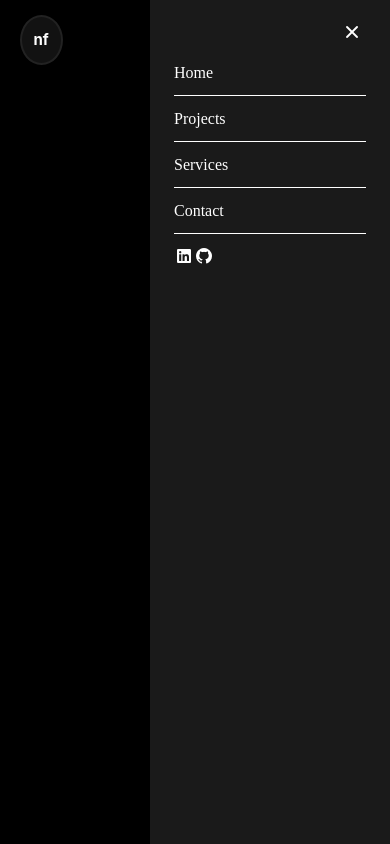
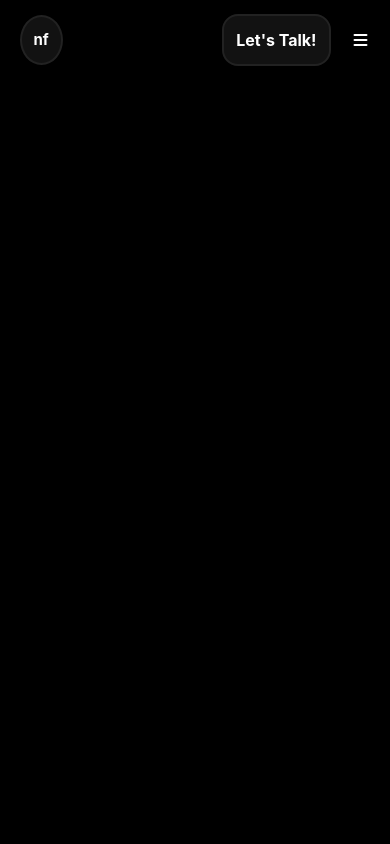
Before and after one commit to noorf-02/Front-End-Portfolio, a React (Vite) app: page / in a window 390 px wide. Built offline with nearby package versions, Linux system fonts and the light colour scheme.

Commit message:
sidebar working

```diff
--- a/src/components/Shared/Hero.jsx
+++ b/src/components/Shared/Hero.jsx
@@ -1,46 +1,61 @@
-import React from 'react'
-import { useState } from 'react'
+import React from "react";
+import { useState } from "react";
 
 export default function Hero() {
+  // const [ value, setValue ] = useState(0)
+  // const handleDec = () => {
+  //     if(value>0){
+  //         setValue(value -1)
+  //     }
+  // }
 
-    const [ value, setValue ] = useState(0)
-    const handleDec = () => {
-        if(value>0){
-            setValue(value -1)
-        }
-    }
-
-    const { isOpen , setOpen } = useState(false)
-
+  const [isOpen , setOpen ] = useState(false);
 
   return (
     <>
-    <div className='w-[90%] mx-auto text-white py-3.5'>
-      <nav className='flex justify-between items-center'>
-        <span className="border-[#222222] border-[2px] text-[15px] p-3 rounded-[50%] bg-[#1A1A1A]/70 font-bold text-white cursor-pointer hover:bg-[#2A2A2A]/70">nf</span>
+      <div className="w-[90%] mx-auto text-white py-3.5">
+        <nav className="flex justify-between items-center">
+          <span className="border-[#222222] border-[2px] text-[15px] p-3 rounded-[50%] bg-[#1A1A1A]/70 font-bold text-white cursor-pointer hover:bg-[#2A2A2A]/70">
+            nf
+          </span>
           <div className="nav-list gap-7.5 border-[#222222] border-[2px] py-3.5 px-8.5 rounded-2xl bg-[#1A1A1A]/70 font-bold text-white cursor-pointer sm:flex hidden ">
-            <div className="nav-items relative after:absolute after:-bottom-1 after:w-0 after:bg-white/70 hover:after:w-full after:left-0 after:h-0.5 after:transition-all after:duration-300 ">Home</div>
-            <div className="nav-items relative after:absolute after:-bottom-1 after:w-0 after:bg-white/70 hover:after:w-full after:left-0 after:h-0.5 after:transition-all after:duration-300 ">Projects</div>
-            <div className="nav-items relative after:absolute after:-bottom-1 after:w-0 after:bg-white/70 hover:after:w-full after:left-0 after:h-0.5 after:transition-all after:duration-300 ">Services</div>
-            <div className="nav-items relative after:absolute after:-bottom-1 after:w-0 after:bg-white/70 hover:after:w-full after:left-0 after:h-0.5 after:transition-all after:duration-300 ">Contact</div>
+            <div className="nav-items relative after:absolute after:-bottom-1 after:w-0 after:bg-white/70 hover:after:w-full after:left-0 after:h-0.5 after:transition-all after:duration-300 ">
+              Home
             </div>
-        <div className='flex gap-5 items-center'><button className="talk border-[#222222] border-[2px] p-3 rounded-2xl bg-[#1A1A1A]/70 font-bold text-white cursor-pointer hover:bg-[#2a2a2a]/70">Let's Talk!</button>
+            <div className="nav-items relative after:absolute after:-bottom-1 after:w-0 after:bg-white/70 hover:after:w-full after:left-0 after:h-0.5 after:transition-all after:duration-300 ">
+              Projects
+            </div>
+            <div className="nav-items relative after:absolute after:-bottom-1 after:w-0 after:bg-white/70 hover:after:w-full after:left-0 after:h-0.5 after:transition-all after:duration-300 ">
+              Services
+            </div>
+            <div className="nav-items relative after:absolute after:-bottom-1 after:w-0 after:bg-white/70 hover:after:w-full after:left-0 after:h-0.5 after:transition-all after:duration-300 ">
+              Contact
+            </div>
+          </div>
+          <div className="flex gap-5 items-center">
+            <button className="talk border-[#222222] border-[2px] p-3 rounded-2xl bg-[#1A1A1A]/70 font-bold text-white cursor-pointer hover:bg-[#2a2a2a]/70">
+              Let's Talk!
+            </button>
 
+            <span className=" block sm:hidden">
+              <i
+                className="fa-solid fa-bars text-white "
+                onClick={() => setOpen(!isOpen)}
+              ></i>
+            </span>
+            <div className={`side-bar h-screen fixed right-0 top-0 bg-[#1A1A1A] w-60 p-6 block sm:hidden ${isOpen ? 'block' : 'hidden '}`}>
+              <i class="fa-solid fa-xmark cursor-pointer fixed right-7"
+              onClick={()=>setOpen(false)}></i>
 
-
-
-        <span className=' block sm:hidden' ><i className="fa-solid fa-bars text-white">
-
-          <div className="side-bar h-screen fixed right-0 top-0 bg-[#1A1A1A] w-60 p-6">
-            <i class="fa-solid fa-xmark cursor-pointer fixed right-7"></i>
-
-             <div className="flex
+              <div
+                className="flex
              flex-col
              text-left
              h-50
              justify-between
              mt-10
-             font-medium">
+             font-medium"
+              >
                 <div className="cursor-pointer">Home</div>
                 <hr />
                 <div className="cursor-pointer ">Projects</div>
@@ -54,27 +69,10 @@ export default function Hero() {
                   <i class="fa-brands fa-github cursor-pointer"></i>
                 </div>
               </div>
-
-
             </div>
-
-
-
-
-          </i></span>
           </div>
         </nav>
       </div>
-
-
-
-
-
-
-
-
-
-
 
       {/* counter  */}
 
@@ -87,10 +85,6 @@ export default function Hero() {
     <button className='bg-red-500 p-1 px-2 rounded-[5px] w-[100px] cursor-pointer hover:bg-red-600' onClick={()=> setValue(0)}>Reset</button>
     </div>
 </div> */}
-
-
-
     </>
-
-  )
+  );
 }
```
Lines whose indentation alone changed are shown as unchanged.
